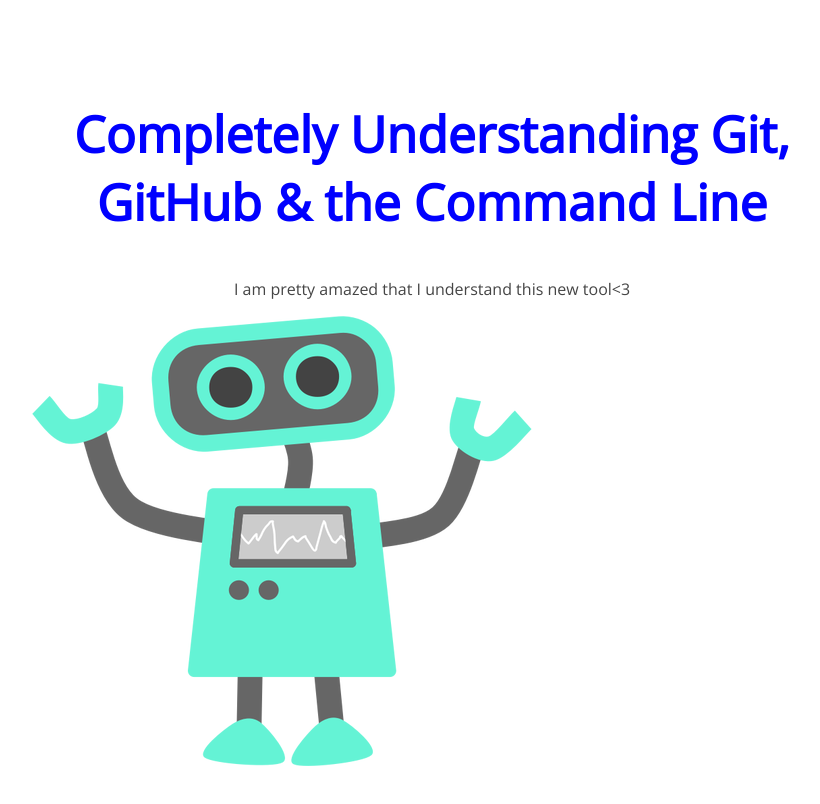
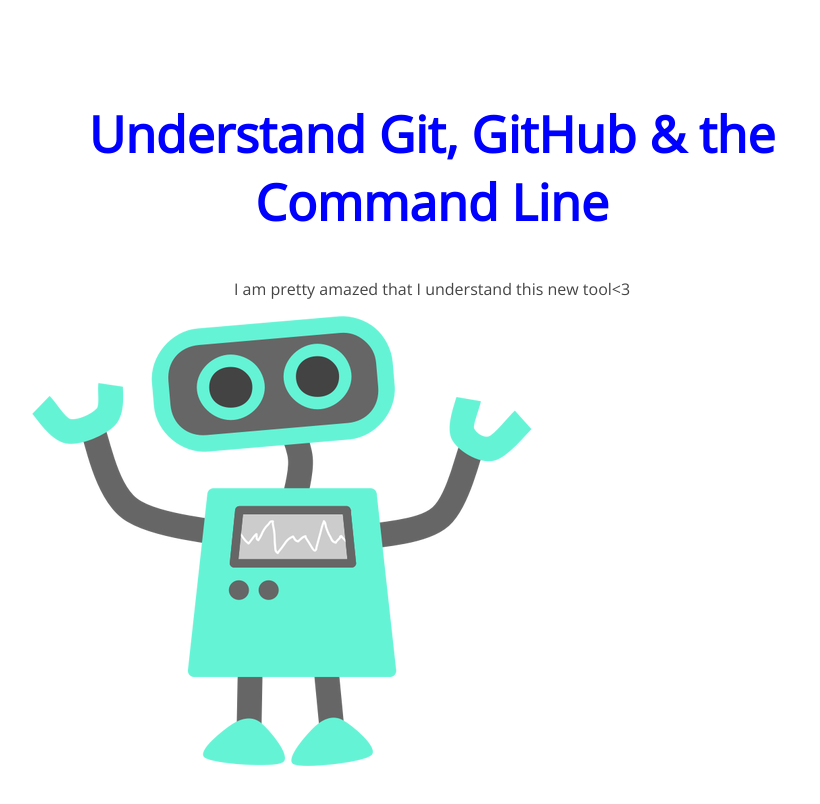
Before and after one commit to LinzFrank/105-project, a plain HTML site: page index.html in a window 1280 px wide. Shown: the whole page, without its empty margins (208-1028 px from the left). Drawn offline with nearby package versions, Linux system fonts and the light colour scheme.

Commit message:
practicing how to deal with merge errors

```diff
--- a/index.html
+++ b/index.html
@@ -2,13 +2,13 @@
 <html lang="en">
 <head>
 	<meta charset="UTF-8">
-	<title>Let's Learn Git, GitHub and the Command Line</title>
+	<title>Learning GitHub and the Command Line</title>
 	<link href='http://fonts.googleapis.com/css?family=Open+Sans' rel='stylesheet' type='text/css'>
 	<link rel="stylesheet" href="css/style.css">
 </head>
 <body>
 	<section>
-		<h1>Completely Understanding Git, GitHub & the Command Line</h1>
+		<h1>Understand Git, GitHub & the Command Line</h1>
 		<p>I am pretty amazed that I understand this new tool<3</p>
 		<img src="img/happy-blue-robot.png">
 	</section>
```
